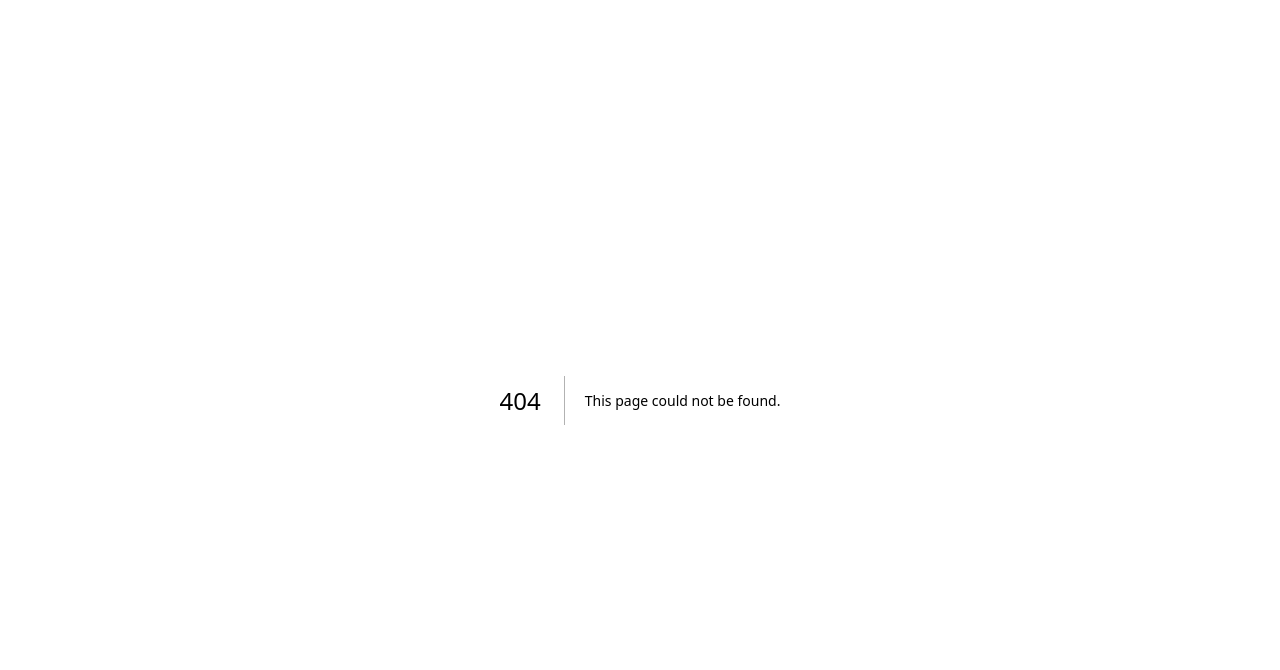
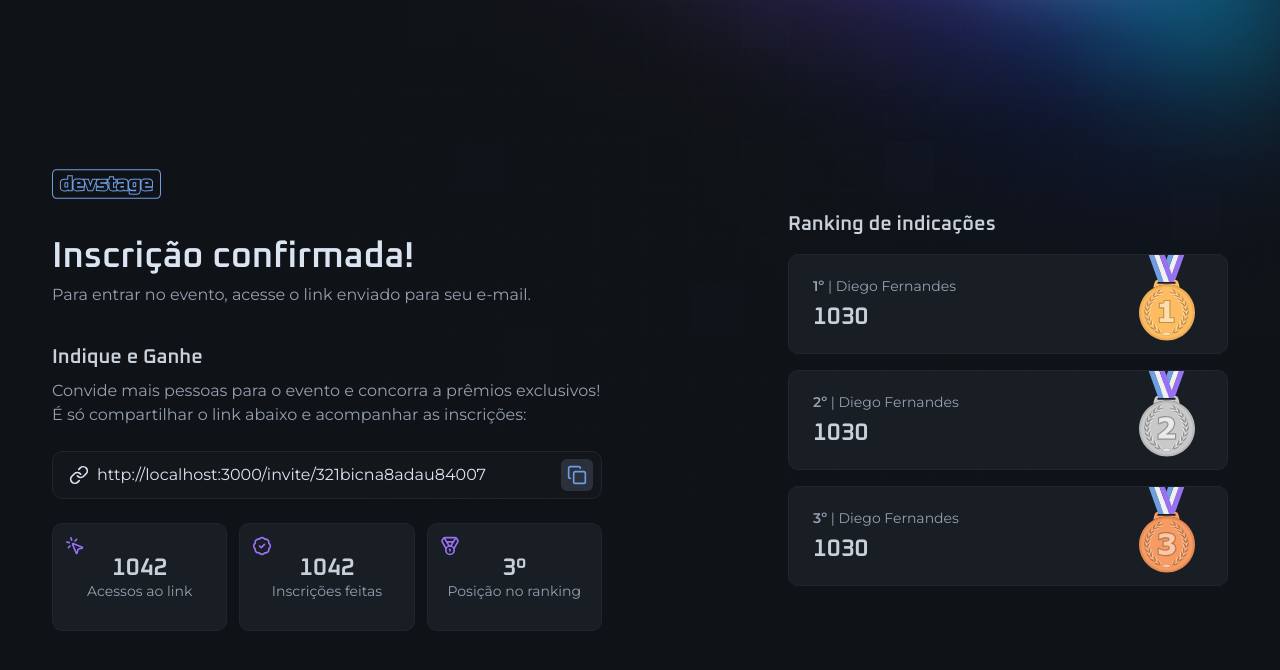
Before and after one commit to LFeli/referr.al, a Next.js app in the folder web/: page /invite in a window 1280 px wide. Before the commit this address had no page. Shown: the top 670 px of the page. Built offline with nearby package versions, Linux system fonts and the light colour scheme.

Commit message:
:sparkles: feat: created static invite page

```diff
--- /dev/null
+++ b/web/src/app/invite/page.tsx
@@ -0,0 +1,158 @@
+import { IconButton } from '@/components/icon-button'
+import { InputField, InputIcon, InputRoot } from '@/components/input'
+import {
+  BadgeCheckIcon,
+  CopyIcon,
+  LinkIcon,
+  MedalIcon,
+  MousePointerClickIcon,
+} from 'lucide-react'
+import Image from 'next/image'
+
+import logo from '../../assets/logo.svg'
+import cooper from '../../assets/medal-cooper.svg'
+import gold from '../../assets/medal-gold.svg'
+import silver from '../../assets/medal-silver.svg'
+
+export default function InvitePage() {
+  return (
+    <div className="min-h-dvh flex items-center justify-between gap-16 flex-col md:flex-row">
+      <section className="flex flex-col gap-10 w-full max-w-[550px]">
+        <Image src={logo} alt="devStage" width={108.5} height={30} />
+
+        <span className="block space-y-2">
+          <h1 className="text-4xl font-semibold font-heading text-gray-100 leading-none">
+            Inscrição confirmada!
+          </h1>
+
+          <p className="text-gray-300">
+            Para entrar no evento, acesse o link enviado para seu e-mail.
+          </p>
+        </span>
+
+        <div className="space-y-6">
+          <span className="block space-y-3">
+            <h2 className="text-gray-200 text-xl font-heading font-semibold leading-none">
+              Indique e Ganhe
+            </h2>
+
+            <p className="text-gray-300">
+              Convide mais pessoas para o evento e concorra a prêmios
+              exclusivos! É só compartilhar o link abaixo e acompanhar as
+              inscrições:
+            </p>
+          </span>
+
+          <InputRoot>
+            <InputIcon>
+              <LinkIcon className="size-5" />
+            </InputIcon>
+
+            <InputField
+              readOnly
+              defaultValue={'http://localhost:3000/invite/321bicna8adau84007'}
+            />
+
+            <IconButton className="-mr-2">
+              <CopyIcon className="size-5" />
+            </IconButton>
+          </InputRoot>
+
+          <div className="grid gap-3 md:grid-cols-3">
+            <article className="relative bg-gray-700 border border-gray-600 px-4 py-8 flex flex-col items-center justify-center gap-1 rounded-xl">
+              <span className="font-heading text-2xl font-semibold text-gray-200 leading-none">
+                1042
+              </span>
+
+              <span className="text-sm text-gray-300 leading-none text-center">
+                Acessos ao link
+              </span>
+
+              <MousePointerClickIcon className="absolute top-3 left-3 size-5 text-purple" />
+            </article>
+
+            <article className="relative bg-gray-700 border border-gray-600 px-4 py-8 flex flex-col items-center justify-center gap-1 rounded-xl">
+              <span className="font-heading text-2xl font-semibold text-gray-200 leading-none">
+                1042
+              </span>
+
+              <span className="text-sm text-gray-300 leading-none text-center">
+                Inscrições feitas
+              </span>
+
+              <BadgeCheckIcon className="absolute top-3 left-3 size-5 text-purple" />
+            </article>
+
+            <article className="relative bg-gray-700 border border-gray-600 px-4 py-8 flex flex-col items-center justify-center gap-1 rounded-xl">
+              <span className="font-heading text-2xl font-semibold text-gray-200 leading-none">
+                3º
+              </span>
+
+              <span className="text-sm text-gray-300 leading-none text-center">
+                Posição no ranking
+              </span>
+
+              <MedalIcon className="absolute top-3 left-3 size-5 text-purple" />
+            </article>
+          </div>
+        </div>
+      </section>
+
+      <section className="w-full max-w-[440px] space-y-5">
+        <h2 className="text-gray-200 text-xl font-heading font-semibold leading-none">
+          Ranking de indicações
+        </h2>
+
+        <div className="space-y-4">
+          <article className="relative rounded-xl bg-gray-700 border border-gray-600 p-6 flex flex-col justify-center gap-3">
+            <span className="text-sm text-gray-300 leading-none">
+              <span className="font-semibold">1º</span> | Diego Fernandes
+            </span>
+
+            <span className="font-heading text-2xl font-semibold text-gray-200 leading-none">
+              1030
+            </span>
+
+            <Image
+              src={gold}
+              alt="illustration of a gold medal"
+              className="absolute top-0 right-8"
+            />
+          </article>
+
+          <article className="relative rounded-xl bg-gray-700 border border-gray-600 p-6 flex flex-col justify-center gap-3">
+            <span className="text-sm text-gray-300 leading-none">
+              <span className="font-semibold">2º</span> | Diego Fernandes
+            </span>
+
+            <span className="font-heading text-2xl font-semibold text-gray-200 leading-none">
+              1030
+            </span>
+
+            <Image
+              src={silver}
+              alt="illustration of a silver medal"
+              className="absolute top-0 right-8"
+            />
+          </article>
+
+          <article className="relative rounded-xl bg-gray-700 border border-gray-600 p-6 flex flex-col justify-center gap-3">
+            <span className="text-sm text-gray-300 leading-none">
+              <span className="font-semibold">3º</span> | Diego Fernandes
+            </span>
+
+            <span className="font-heading text-2xl font-semibold text-gray-200 leading-none">
+              1030
+            </span>
+
+            <Image
+              src={cooper}
+              alt="illustration of a cooper medal"
+              className="absolute top-0 right-8"
+            />
+          </article>
+        </div>
+      </section>
+    </div>
+  )
+}
```
